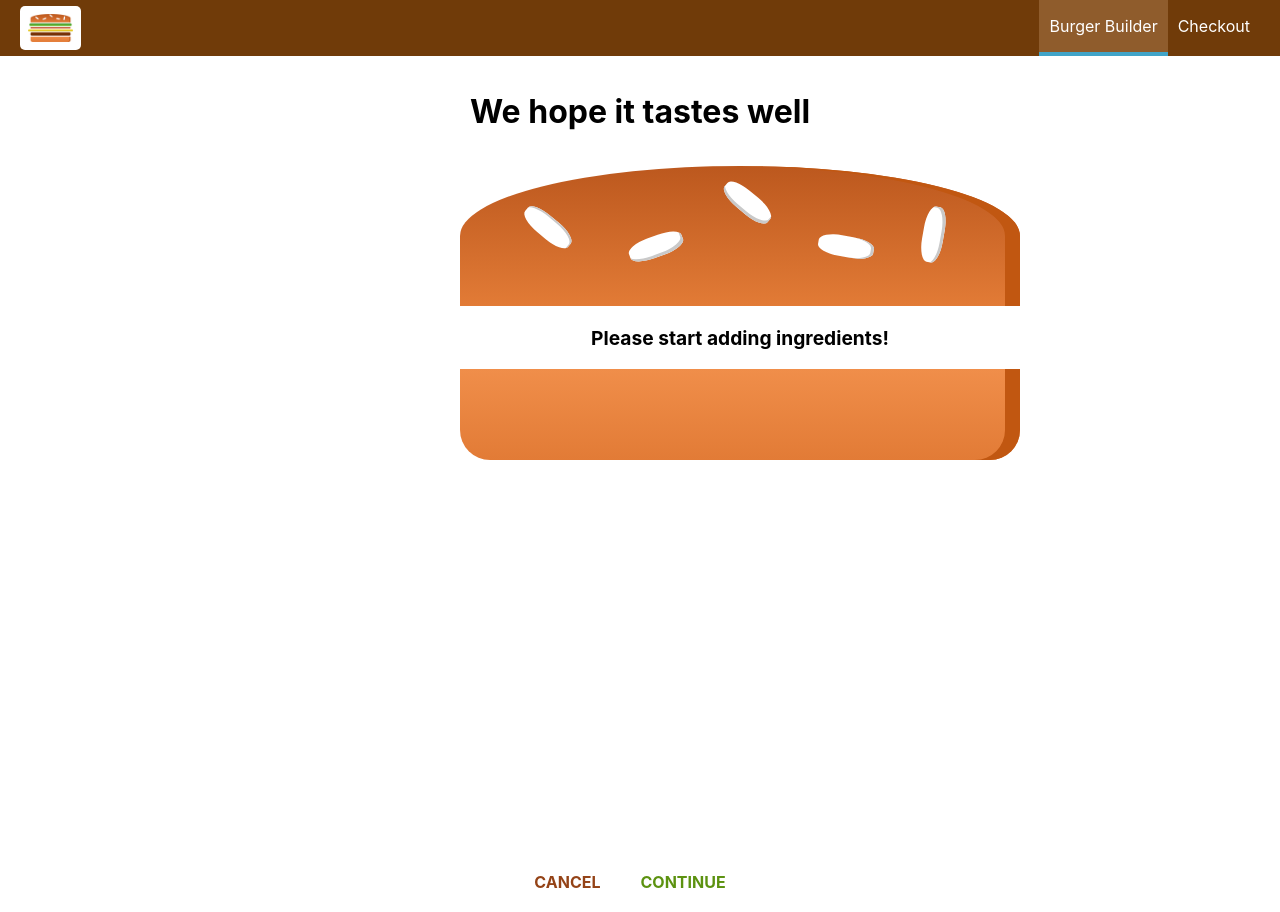
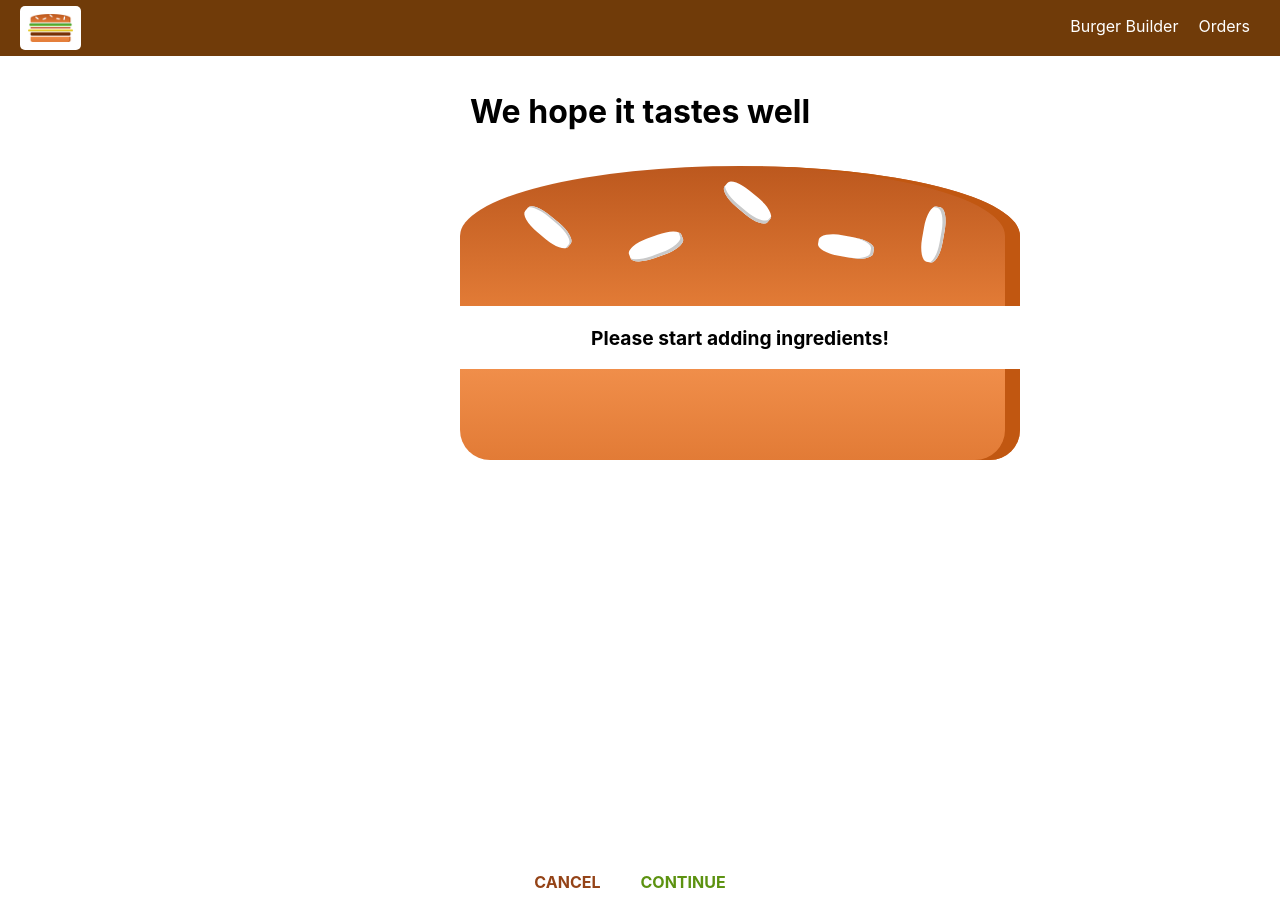
Before and after one commit to MOray-18/my-burger, a React (Create React App) app: page /checkout in a window 1280 px wide. Built offline with nearby package versions, Linux system fonts and the light colour scheme.

Commit message:
add orders component

```diff
--- a/src/App.js
+++ b/src/App.js
@@ -4,6 +4,7 @@ import { Switch, Route } from 'react-router-dom';
 import Layout from './hoc/Layout/Layout';
 import BurgerBuilder from './containers/BurgerBuilder/BurgerBuilder';
 import Checkout from './containers/Checkout/Checkout';
+import Orders from './containers/Orders/Orders';
 
 class App extends Component {
   render() {
@@ -11,6 +12,7 @@ class App extends Component {
       <Layout>
         <Switch>
           <Route path="/checkout" component={Checkout} />
+          <Route path="/orders" component={Orders} />
           <Route path="/" component={BurgerBuilder} />
         </Switch>
       </Layout>
--- a/src/components/Navigation/NavigationItems/NavigationItem/NavigationItem.js
+++ b/src/components/Navigation/NavigationItems/NavigationItem/NavigationItem.js
@@ -1,12 +1,17 @@
 import React from 'react';
+import { NavLink } from 'react-router-dom';
 
 import classes from './NavigationItem.module.css';
 
 const navigationItem = props => (
   <li className={classes.NavigationItem}>
-    <a href={props.link} className={props.active ? classes.active : ''}>
+    <NavLink
+      to={props.link}
+      exact={props.exact}
+      activeClassName={classes.active}
+    >
       {props.children}
-    </a>
+    </NavLink>
   </li>
 );
 
--- a/src/components/Navigation/NavigationItems/NavigationItems.js
+++ b/src/components/Navigation/NavigationItems/NavigationItems.js
@@ -5,10 +5,10 @@ import NavigationItem from './NavigationItem/NavigationItem';
 
 const navigationItems = () => (
   <ul className={classes.NavigationItems}>
-    <NavigationItem link="/" active>
+    <NavigationItem link="/" exact>
       Burger Builder
     </NavigationItem>
-    <NavigationItem link="/">Checkout</NavigationItem>
+    <NavigationItem link="/orders">Orders</NavigationItem>
   </ul>
 );
 
--- a/src/containers/Orders/Orders.js
+++ b/src/containers/Orders/Orders.js
@@ -0,0 +1,16 @@
+import React, { Component } from 'react';
+
+import Order from '../../components/Order/Order';
+
+class Orders extends Component {
+  render() {
+    return (
+      <div>
+        <Order />
+        <Order />
+      </div>
+    );
+  }
+}
+
+export default Orders;
```
